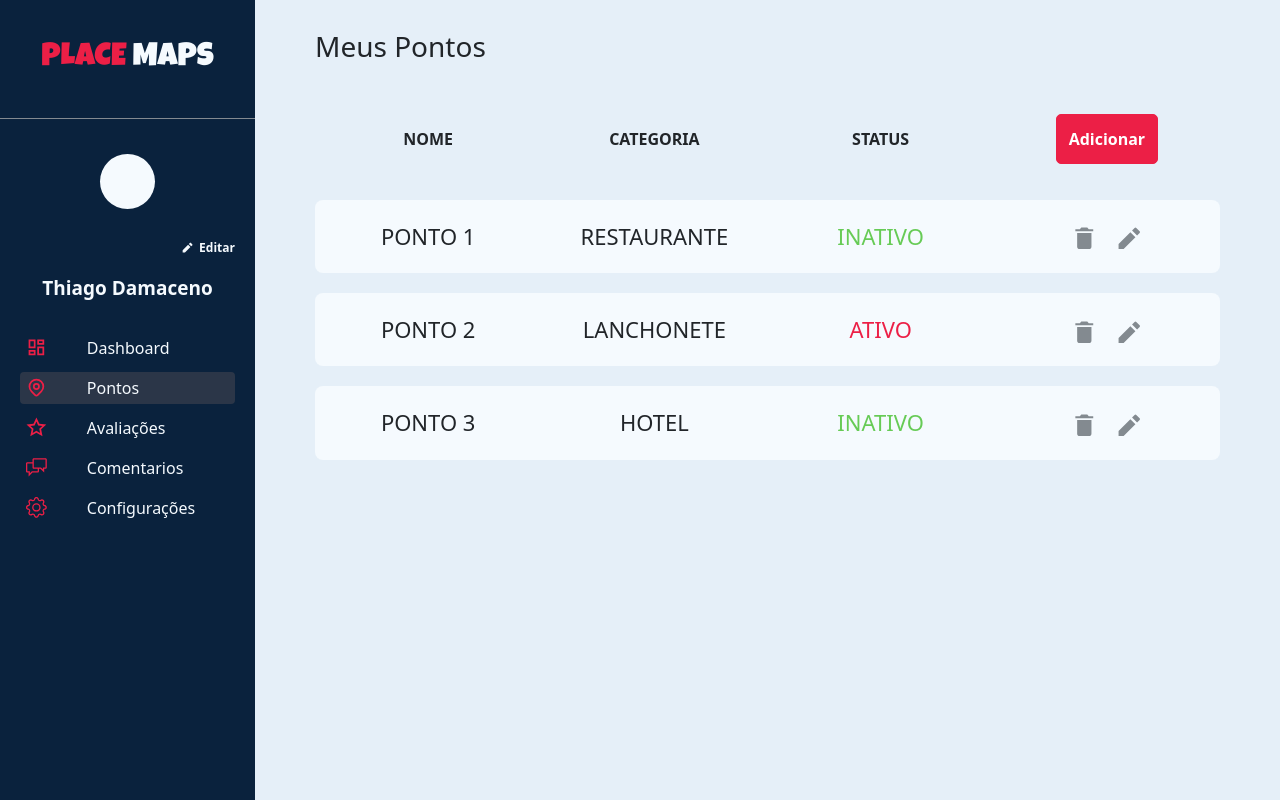
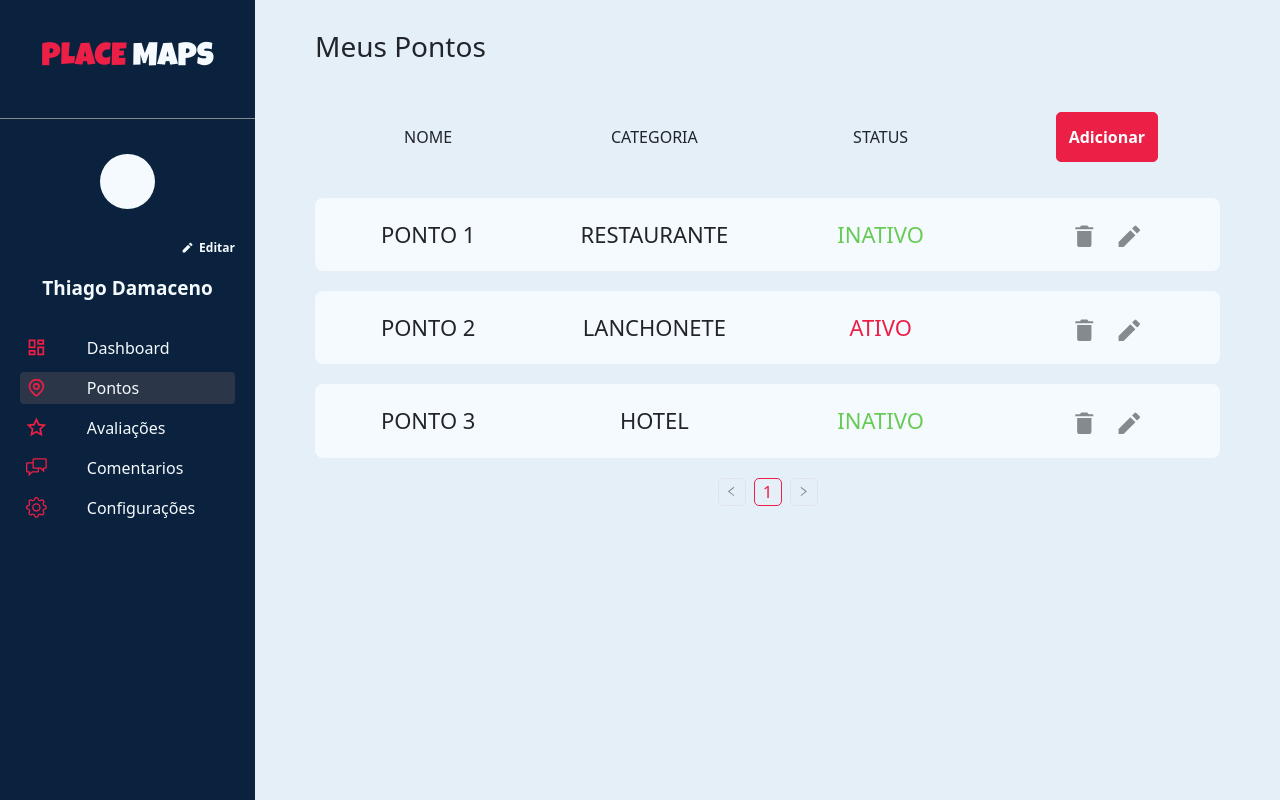
Before and after one commit to sergiogscruz/placemaps_frontend, a React (Create React App) app: page /admin/pontos in a window 1280 px wide. Built offline with nearby package versions, Linux system fonts and the light colour scheme.

Commit message:
Adicionando paginacao

```diff
--- a/src/components/GestaoPontosAdmin/GestaoPontosAdmin.js
+++ b/src/components/GestaoPontosAdmin/GestaoPontosAdmin.js
@@ -1,7 +1,9 @@
-import TabelaComCards from "../UI/Utils/TabelaComCards/TabelaComCards";
 import { IoMdTrash } from 'react-icons/io'
 import { RiPencilFill } from 'react-icons/ri'
 import Botao from '../UI/Utils/Botao/Botao'
+import CorpoTabelaComCads from "../UI/Utils/CorpoTabelaComCards/CorpoTabelaComCards";
+import CabecalhoTabelaComCards from "../UI/Utils/CabecalhoTabelaComCards/CabecalhoTabelaComCards";
+import Paginacao from '../UI/Utils/Paginacao/Paginacao';
 
 export default function GestaoPontosAdmin(props) {
   const dados = [
@@ -47,10 +49,18 @@ export default function GestaoPontosAdmin(props) {
 
   return (
     <div>
-      <TabelaComCards
-        style={{marginTop: '50px'}}
-        colunas={['NOME', 'CATEGORIA', 'STATUS', <Botao>Adicionar</Botao>]}
-        dados={linhasTabela()}
+      <Paginacao
+        cabecalho={
+          <CabecalhoTabelaComCards colunas={['NOME', 'CATEGORIA', 'STATUS', <Botao>Adicionar</Botao>]} />
+        }
+        itens={
+          <CorpoTabelaComCads dados={linhasTabela()}/>
+        }
+        numeroPaginas='1'
+        setStateOnChange={() => {  }}
+        trocaDePaginaEmBaixo={true}
+        trocaDePaginaEmCima={false}
+        className="mt-5"
       />
     </div>
   )
--- a/src/components/PaginaInicial/PaginaInicial.js
+++ b/src/components/PaginaInicial/PaginaInicial.js
@@ -65,7 +65,13 @@ export default function PaginaInicial(props) {
           </Botao>
         </div>
 
-        <Paginacao className="d-flex flex-column align-items-center" itens={montarCards()} setStateOnChange={setPaginaAtual} numeroPaginas={(itens ? itens.totalPages : 0)}/>
+        <Paginacao
+          classNameItens="d-flex flex-column align-items-center"
+          itens={montarCards()} setStateOnChange={setPaginaAtual}
+          numeroPaginas={(itens ? itens.totalPages : 0)}
+          trocaDePaginaEmCima={false}
+          trocaDePaginaEmBaixo={true}
+        />
       </div>
     </div>
   )
--- /dev/null
+++ b/src/components/UI/Utils/CabecalhoTabelaComCards/CabecalhoTabelaComCards.css
@@ -0,0 +1,4 @@
+.cabecalhoTabelaComCards {
+  text-transform: uppercase;
+  font-weight: 600;
+}
--- /dev/null
+++ b/src/components/UI/Utils/CabecalhoTabelaComCards/CabecalhoTabelaComCards.js
@@ -0,0 +1,10 @@
+import './CabecalhoTabelaComCards.css'
+
+export default function CabecalhoTabelaComCards(props) {
+
+  return (
+    <div className="row mx-0 cabecalho align-items-center">
+      {props.colunas.map(coluna => <p className="text-center col">{coluna}</p>)}
+    </div>
+  )
+}
--- a/src/components/UI/Utils/TabelaComCards/TabelaComCards.css
+++ b/src/components/UI/Utils/CorpoTabelaComCards/CorpoTabelaComCards.css
@@ -1,4 +1,4 @@
-.tableComCards .cardLinha {
+.linhaTabelaComCards {
   background-color: var(--cor-light);
   border: none;
   border-radius: 8px;
@@ -6,12 +6,5 @@
   margin: 20px 0;
 
   font-size: 22px;
-}
-
-.tableComCards {
   text-transform: uppercase;
 }
-
-.tableComCards .cabecalho {
-  font-weight: 600;
-}
--- /dev/null
+++ b/src/components/UI/Utils/CorpoTabelaComCards/CorpoTabelaComCards.js
@@ -0,0 +1,17 @@
+import './CorpoTabelaComCards.css'
+
+export default function CorpoTabelaComCads(props) {
+  return (
+    <div>
+      {
+        props.dados.map(linha => {
+          return (
+            <div className="linhaTabelaComCards row mx-0">
+              {linha.map(dado => <p className="text-center col p-0 m-0">{dado}</p>)}
+            </div>
+          )
+        })
+      }
+    </div>
+  )
+}
--- a/src/components/UI/Utils/Paginacao/Paginacao.js
+++ b/src/components/UI/Utils/Paginacao/Paginacao.js
@@ -3,6 +3,10 @@ import { useEffect } from 'react/cjs/react.development';
 import './Paginacao.css';
 import { AiOutlineLeft, AiOutlineRight } from 'react-icons/ai';
 
+/**
+ *
+ * @param { numeroPaginas, setStateOnChange, itens, cabecalho?, rodape?, trocaDePaginaEmCima: bool, trocaDePaginaEmBaixo: bool } props
+ */
 export default function Paginacao(props) {
   const [paginaAtual, setPaginaAtual] = useState(1);
 
@@ -18,7 +22,7 @@ export default function Paginacao(props) {
 
   useEffect(() => {
     props.setStateOnChange(paginaAtual)
-  }, [paginaAtual,props]);
+  }, [paginaAtual, props]);
 
 
   const montarElementos = () => {
@@ -44,35 +48,30 @@ export default function Paginacao(props) {
     )
   }
 
-  return (
-    <div>
+  const montarComponenteTrocaDePaginas = () => {
+    return (
       <div className="d-flex justify-content-center align-items-center">
         <div className="btn-paginacao" onClick={() => decrementar()}>
-          <AiOutlineLeft className="color-dark-gray font-weight-bold" size="0.8em"/>
+          <AiOutlineLeft className="color-dark-gray font-weight-bold" size="0.8em" />
         </div>
 
         {montarElementos()}
 
         <div className="btn-paginacao" onClick={() => incrementar()}>
-          <AiOutlineRight className="color-dark-gray font-weight-bold" size="0.8em"/>
+          <AiOutlineRight className="color-dark-gray font-weight-bold" size="0.8em" />
         </div>
       </div>
-      <div className={props.className}>
-        {props.cabecalho? props.cabecalho : ''}
+    )
+  }
+  return (
+    <div className={props.className ? props.className : ''}>
+      {props.trocaDePaginaEmCima === true ? montarComponenteTrocaDePaginas() : ''}
+      <div className={props.classNameItens ? props.classNameItens : ''}>
+        {props.cabecalho ? props.cabecalho : ''}
         {props.itens}
         {props.rodape ? props.rodape : ''}
       </div>
-      <div className="d-flex justify-content-center align-items-center">
-        <div className="btn-paginacao" onClick={() => decrementar()}>
-          <AiOutlineLeft className="color-dark-gray font-weight-bold" size="0.8em"/>
-        </div>
-
-
-        {montarElementos()}
-        <div className="btn-paginacao" onClick={() => incrementar()}>
-          <AiOutlineRight className="color-dark-gray font-weight-bold" size="0.8em"/>
-        </div>
-      </div>
+      {props.trocaDePaginaEmBaixo !== false ? montarComponenteTrocaDePaginas() : ''}
     </div>
   )
 };
--- a/src/components/UI/Utils/TabelaComCards/TabelaComCards.js
+++ /dev/null
@@ -1,35 +0,0 @@
-import './TabelaComCards.css'
-
-export default function TabelaComCads(props) {
-  const montarThead = () => {
-    return (
-      <div className="row mx-0 cabecalho align-items-center">
-        {props.colunas.map(coluna => <p className="text-center col">{coluna}</p>)}
-      </div>
-    )
-  }
-
-  const montarTbody = () => {
-    return (
-      <div>
-        {
-          props.dados.map(linha => {
-            return (
-              <div className="cardLinha row mx-0">
-                {linha.map(dado => <p className="text-center col p-0 m-0">{dado}</p>)}
-              </div>
-            )
-          })
-        }
-      </div>
-    )
-  }
-
-  return (
-    <div style={(props.style ? props.style : {})} className={"w-100 tableComCards " + (props.className ? props.className : '')}>
-      {montarThead()}
-
-      {montarTbody()}
-    </div>
-  )
-}
```
